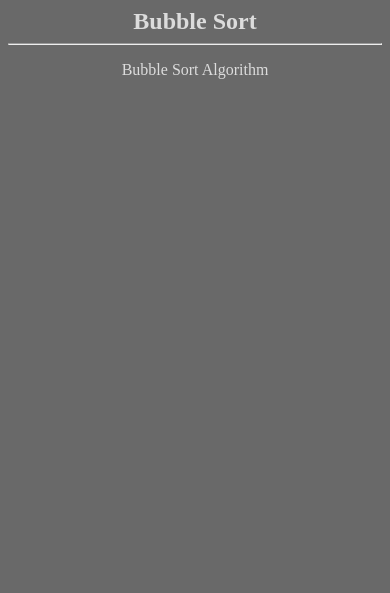
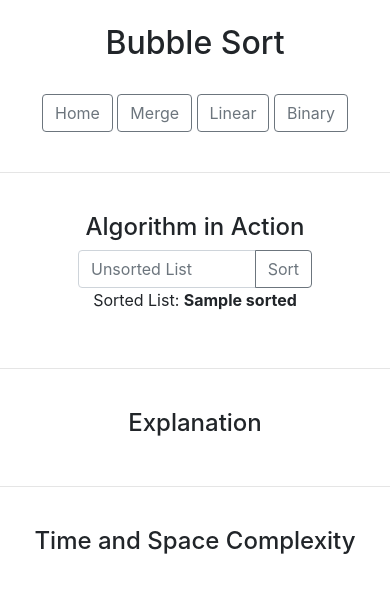
Before and after one commit to Thomas8688/Sort-Search-Website-PSet, a Flask app: template templates/bubble.html in a window 390 px wide. Shown: the top 593 px of the page. Run offline with Flask 2, Linux system fonts and the light colour scheme; the template is opened without the code that fills it: most values are stand-ins (such as "Sample title", 1, 10 or a date in 2020).

Commit message:
27/10 Update - Flask HTML Communication working - Basic styling complete for bubble sort - Need to create home page and html files for other algorithms, and then fullfill the rest of the PSet

```diff
--- /dev/null
+++ b/application.py
@@ -0,0 +1,44 @@
+from flask import Flask, render_template, url_for, request
+
+def bubbleSort(lst):
+    lst = [int(x) for x in lst]
+    lenlist = len(lst)
+    for i in range(lenlist-1):
+        for j in range(0, lenlist-i-1):
+            if lst[j] > lst[j+1]:
+                lst[j], lst[j+1] = lst[j+1], lst[j]
+    return lst
+
+def validate(lst):
+    valid = True
+    for item  in lst:
+        try:
+            int(item)
+        except:
+            valid = False
+    if valid:
+        return True
+    else:
+        return False
+
+app = Flask(__name__)
+
+@app.route('/')
+def home():
+    return render_template("index.html", sorted = "HOMEPAGE")
+
+
+@app.route('/bubble', methods=['POST', 'GET'])
+def bubble():
+    if request.method == 'POST':
+        task_content = request.form['numbers']
+        task_content = task_content.split(",")
+        while task_content[-1] in [",", ""]:
+            task_content.pop(-1)
+        if validate(task_content):
+            task_content = bubbleSort(task_content)
+            return render_template("bubble.html", sorted = task_content)
+        else:
+            return render_template("bubble.html", sorted = ['Invalid Input'])
+    else:
+        return render_template("bubble.html", sorted = [])
--- a/main.py
+++ /dev/null
@@ -1,23 +0,0 @@
-from flask import Flask, render_template
-app = Flask(__name__)
-
-@app.route('/')
-def home():
-    return render_template("index.html")
-    #return 'Home Page'
-
-@app.route('/merge')
-def Merge():
-    return render_template("merge.html")
-
-@app.route('/bubble')
-def Bubble():
-    return render_template("bubble.html")
-
-@app.route('/linear')
-def Linear():
-    return render_template("linear.html")
-
-@app.route('/binary')
-def Binary():
-    return render_template("binary.html")
--- /dev/null
+++ b/templates/base.html
@@ -0,0 +1,13 @@
+<!DOCTYPE html>
+<html>
+    <head>
+        <!--<link rel="stylesheet" href="{{ url_for('static', filename='css/main.css') }}" type="text/css">-->
+        <link rel="stylesheet" href="https://cdn.jsdelivr.net/npm/bootstrap@4.5.3/dist/css/bootstrap.min.css" integrity="sha384-TX8t27EcRE3e/ihU7zmQxVncDAy5uIKz4rEkgIXeMed4M0jlfIDPvg6uqKI2xXr2" crossorigin="anonymous">
+        {% block head %}{% endblock %}
+    </head>
+
+    <body>
+        {% block body %}{% endblock %}
+    </body>
+
+</html>
--- a/templates/bubble.html
+++ b/templates/bubble.html
@@ -1,38 +1,46 @@
-<!DOCTYPE html>
-<html>
+{% extends 'base.html' %}
 
-    <head>
-        <meta charset="UTF-8">
-        <title>SearchSort - BS</title>
-        <style type="text/css">
-            body
-            {
-                fontface: Sans-serif;
-                padding: 0;
-                margin:20;
-                background: DimGrey
-            }
-            h2
-            {
-                fontface: Sans-serif;
-                margin:0;
-                padding: 0;
-                text-align: center;
-            }
-            p
-            {
-                fontface: Sans-serif;
-                marin:0;
-                padding: 0;
-                text-align: center;
-            }
-        </style>
-    </head>
+{% block head %}
+<title>SearchSort - BS</title>
+<style>
+.center {
+    margin: auto;
+    width: 60%;
+    }
 
-    <body>
-        <h2 style="color:Gainsboro">Bubble Sort</h2>
-        <hr/>
-        <p style="color:Gainsboro">Bubble Sort Algorithm</p>
-    </body>
+</style>
 
-</html>
+{% endblock %}
+
+{% block body %}
+<br>
+<h2 class="text-center">Bubble Sort</h2>
+<br>
+<div class="col-md-12 text-center">
+    <a href="/" class="btn btn-outline-secondary" role="button" aria-pressed="true">Home</a>
+    <a href="#" class="btn btn-outline-secondary" role="button" aria-pressed="true">Merge</a>
+    <a href="#" class="btn btn-outline-secondary" role="button" aria-pressed="true">Linear</a>
+    <a href="#" class="btn btn-outline-secondary" role="button" aria-pressed="true">Binary</a>
+</div>
+<br>
+<hr>
+<br>
+<h4 class="text-center">Algorithm in Action</h4>
+<form action ="/bubble" method="POST">
+    <div class="input-group input-groupt-lg center">
+        <input type="text" class="form-control" placeholder="Unsorted List" aria-label="Unsorted List" aria-describedby="button-addon2" name="numbers" id="numbers">
+        <div class="input-group-append">
+            <button class="btn btn-outline-secondary" type="submit" id="button-addon2">Sort</button>
+        </div>
+    </div>
+</form>
+<p class="text-center">Sorted List: <b>{{sorted}}<b><p>
+<br>
+<hr>
+<br>
+<h4 class="text-center">Explanation</h4>
+<br>
+<hr>
+<br>
+<h4 class="text-center">Time and Space Complexity</h4>
+{% endblock %}
```
Also changed, not shown: templates/binary.html (deleted, +0 -38 lines), templates/index.html (+8 -36 lines), templates/linear.html (deleted, +0 -38 lines), templates/merge.html (deleted, +0 -38 lines).
